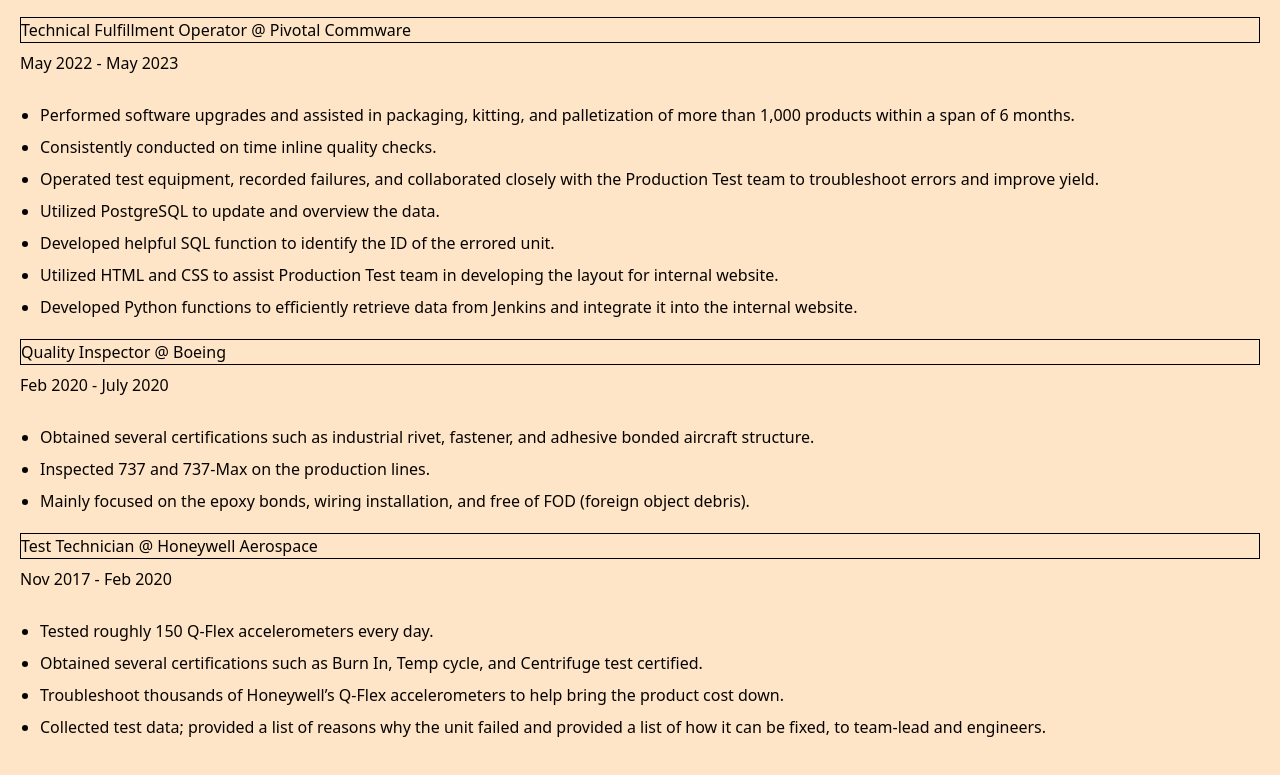
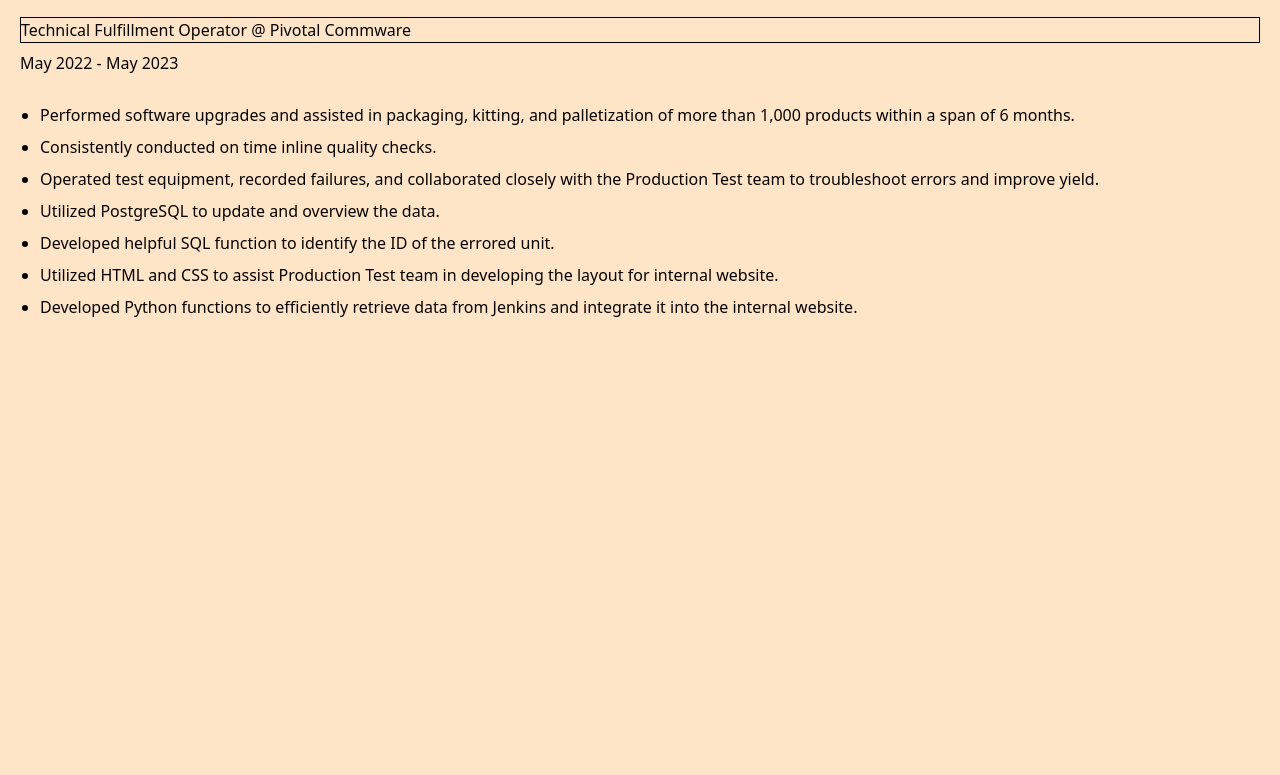
Before and after one commit to noname1112392/profile-website, a website: page src/index.html in a window 1280 px wide. Shown: the part 2627-3402 px from the top of the page. After the commit the page ends 2986 px from the top, so only its background shows below. Drawn offline with Linux system fonts and the light colour scheme.

Commit message:
Add hidden attribute back to honeywell and boeing section

```diff
--- a/src/index.html
+++ b/src/index.html
@@ -222,7 +222,7 @@
                                 </div>
                             </div>
                             <!-- Boeing Content -->
-                            <div role="tabpanel" id="content2" aria-labelledby="tab2" class="space-y-2">
+                            <div role="tabpanel" id="content2" aria-labelledby="tab2" class="space-y-2" hidden>
                                 <!-- Your content for Boeing -->
                                 <h3 class="border border-black">
                                     <span>Quality Inspector</span>
@@ -243,7 +243,7 @@
                                 </div>
                             </div>
                             <!-- Honeywell Aerospace Content -->
-                            <div role="tabpanel" id="content3" aria-labelledby="tab3" class="space-y-2">
+                            <div role="tabpanel" id="content3" aria-labelledby="tab3" class="space-y-2" hidden>
                                 <!-- Your content for Honeywell Aerospace -->
                                 <h3 class="border border-black">
                                     <span>Test Technician</span>
@@ -272,6 +272,9 @@
                 </div>
             </section>
             <!-- Projects section -->
+            <section>
+                <div></div>
+            </section>
         </main>
     </div>
     <script src="/src/script.js"></script>
```
